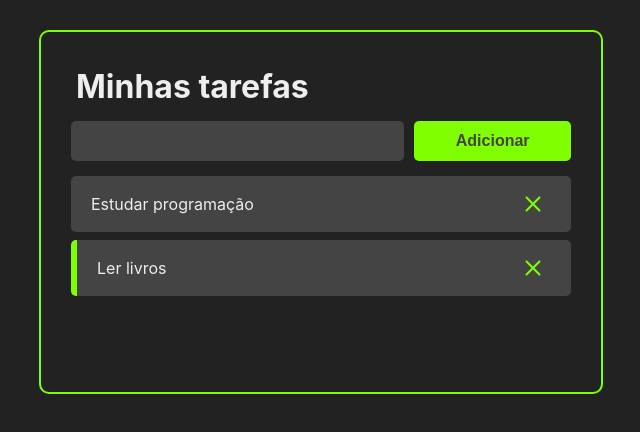
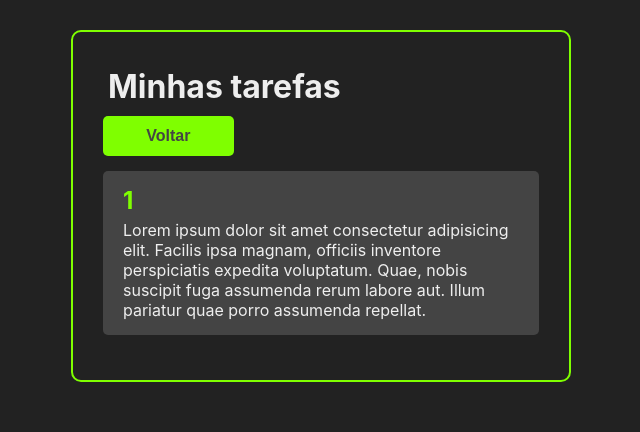
Before and after one commit to danyel-dev/React-ToDo, a React (Create React App) app: page /1 in a window 1280 px wide. Shown: the top 432 px of the page, without its empty margins (319-959 px from the left). Built offline with nearby package versions, Linux system fonts and the light colour scheme.

Commit message:
detalhes da tarefa feito

```diff
--- a/package.json
+++ b/package.json
@@ -6,9 +6,11 @@
     "@testing-library/jest-dom": "^5.11.4",
     "@testing-library/react": "^11.1.0",
     "@testing-library/user-event": "^12.1.10",
+    "axios": "^0.21.1",
     "react": "^17.0.2",
     "react-dom": "^17.0.2",
     "react-icons": "^4.2.0",
+    "react-router-dom": "^5.2.0",
     "react-scripts": "4.0.3",
     "uuid": "^8.3.2",
     "web-vitals": "^1.0.1"
--- a/src/App.jsx
+++ b/src/App.jsx
@@ -1,9 +1,11 @@
 import React, { useState } from 'react';
-import {v4 as uuidv4} from 'uuid';
+import { v4 as uuidv4 } from 'uuid';
+import { BrowserRouter as Router, Route } from 'react-router-dom';
 
 import TasksList from './components/TasksList';
 import AddTask from './components/AddTask'
 import Header from './components/Header';
+import TaskDetail from './components/TaskDetail';
 
 import './App.css';
 
@@ -52,13 +54,27 @@ const App = () => {
   }
 
   return (
-    <>
+    <Router>
       <div className="container">
         <Header />
-        <AddTask handleTaskAdd={handleTaskAdd} />
-        <TasksList tasks={tasks} handleTaskClick={handleTaskClick} handleTaskRemove={handleTaskRemove} />
+        <Route
+          path="/"
+          exact
+          render={() => (
+            <>
+              <AddTask handleTaskAdd={handleTaskAdd} />
+              <TasksList
+                tasks={tasks}
+                handleTaskClick={handleTaskClick}
+                handleTaskRemove={handleTaskRemove}
+              />
+            </>
+          )}
+        />
+
+        <Route path="/:taskTitle" exact component={TaskDetail} />
       </div>
-    </>
+    </ Router>
   );
 };
 
--- a/src/components/Button.css
+++ b/src/components/Button.css
@@ -9,4 +9,10 @@
     font-weight: bold;
     cursor: pointer;
     border: none;
+    transition: all 0.5s ease;
 }
+
+.add-task-button:hover {
+    background-color: #444;
+    color: chartreuse;
+}
--- a/src/components/Task.css
+++ b/src/components/Task.css
@@ -14,11 +14,16 @@
     cursor: pointer;
 }
 
-.remove-task-button {
+.buttons-container {
+    display: flex;
+}
+
+.remove-task-button, .see-task-details-button {
     background-color: #444;
     border: none;
-    font-size: 24px;
+    font-size: 22px;
     color: chartreuse;
     display: flex;
     align-items: center;
+    margin: 0 5px;
 }
--- a/src/components/Task.jsx
+++ b/src/components/Task.jsx
@@ -1,10 +1,17 @@
 import React from 'react';
 
-import {CgClose} from 'react-icons/cg'
+import { CgClose, CgInfo } from 'react-icons/cg'
+import { useHistory } from 'react-router-dom';
 
 import './Task.css'
 
 const Task = ({ task, handleTaskClick, handleTaskRemove }) => {
+    const history = useHistory();
+
+    const handleTaskDetailClick = () => {
+        history.push(`/${task.title}`)
+    }
+
     return (
         <div className="task-container" style={task.completed ? {borderLeft: "6px solid chartreuse"} : {}}>
             <p className='task-title' onClick={() => handleTaskClick(task.id)}>
@@ -12,6 +19,10 @@ const Task = ({ task, handleTaskClick, handleTaskRemove }) => {
             </p>
 
             <div className="buttons-container">
+                <button className="see-task-details-button" onClick={handleTaskDetailClick}>
+                    <CgInfo />
+                </button>
+
                 <button className="remove-task-button" onClick={() => handleTaskRemove(task.id)}>
                     <CgClose />
                 </button>
--- /dev/null
+++ b/src/components/TaskDetail.css
@@ -0,0 +1,19 @@
+.back-button-container {
+    width: 30%;
+    margin-top: 10px;
+}
+
+.task-detail-container {
+    background-color: #444;
+    margin: 15px 0;
+    padding: 15px 20px;
+    display: flex;
+    flex-direction: column;
+    color: #eee;
+    border-radius: 5px;
+}
+
+.task-detail-container h2 {
+    margin-bottom: 5px;
+    color: chartreuse;
+}
--- /dev/null
+++ b/src/components/TaskDetail.jsx
@@ -0,0 +1,31 @@
+import React from 'react';
+import { useHistory, useParams } from 'react-router-dom';
+
+import Button from './Button';
+
+import './TaskDetail.css';
+
+const TaskDetail = () => {
+    const params = useParams();
+
+    const history = useHistory();
+
+    const handleBackButtonClick = () => {
+        history.goBack();
+    }
+
+    return (
+        <>
+            <div className="back-button-container">
+                <Button onClick={handleBackButtonClick}>Voltar</Button>
+            </div>
+
+            <div className="task-detail-container">
+                <h2>{params.taskTitle}</h2>
+                <p>Lorem ipsum dolor sit amet consectetur adipisicing elit. Facilis ipsa magnam, officiis inventore perspiciatis expedita voluptatum. Quae, nobis suscipit fuga assumenda rerum labore aut. Illum pariatur quae porro assumenda repellat.</p>
+            </div>
+        </>
+    );
+}
+
+export default TaskDetail;
--- a/src/index.css
+++ b/src/index.css
@@ -1,3 +1,9 @@
+* {
+  margin: 0px;
+  padding: 0px;
+  box-sizing: border-box;
+}
+
 body {
   margin: 0;
   font-family: -apple-system, BlinkMacSystemFont, 'Segoe UI', 'Roboto', 'Oxygen',
```
Also changed, not shown: 1 other file (tests, documents, lock files or other folders).
